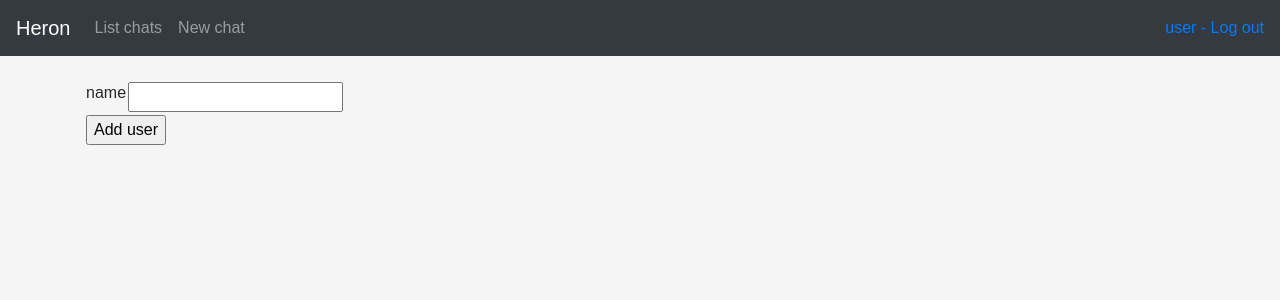
After one commit to kjarkko/Heron, a Flask app: page /chats/adduser/1 in a window 1280 px wide. The commit adds this page. Shown: the top 300 px of the page. Run offline with Flask 2, Linux system fonts and the light colour scheme; a user stored in the database is signed in; data comes from the database, SQL or seed files in the repository; both versions use the stored data as it was after the commit; some libraries are stand-ins or nearby versions.

Commit message:
add users to chats

```diff
--- a/application/chats/forms.py
+++ b/application/chats/forms.py
@@ -1,16 +1,31 @@
 from flask_wtf import FlaskForm
 from wtforms import StringField, ValidationError
 from application.chats.models import Chat
+from application.users.models import User
+from application.chatusers.models import ChatUser
 
 
-def _valid_name(form, field):  # TODO
+def _name_in_use(form, field):  # TODO
 	q = Chat.query.filter(Chat.name == field.data).first()
 	if q is not None:
 		raise ValidationError('Name in use')
 
 
+def _valid_user(form, field):
+	usr = User.query.filter(User.username == field.data).first()
+	if usr is None:
+		raise ValidationError('No such user')
+
+
 class ChatForm(FlaskForm):
-	name = StringField("name", [_valid_name])
+	name = StringField("name", [_name_in_use])
 
 	class Meta:
 		csrf = False
+
+
+class AddUserForm(FlaskForm):
+	name = StringField("name", [_valid_user])
+
+	class Meta:
+		csrf = False
--- a/application/chats/models.py
+++ b/application/chats/models.py
@@ -1,4 +1,5 @@
 from application import db
+from application.chatusers.models import ChatUser
 
 
 class Chat(db.Model):
@@ -7,3 +8,6 @@ class Chat(db.Model):
 
 	def __init__(self, name):
 		self.name = name
+
+	def is_admin(self, user_id):
+		return ChatUser.find(user_id, self.id).admin
--- a/application/chats/views.py
+++ b/application/chats/views.py
@@ -1,9 +1,10 @@
 from application import app, db
 from application.chats.models import Chat
-from application.chats.forms import ChatForm
+from application.chats.forms import ChatForm, AddUserForm
 from application.chatusers.models import ChatUser
 from application.messages.models import Message
 from application.messages.forms import MessageForm
+from application.users.models import User
 from flask import request, redirect, render_template, url_for
 from flask_login import login_required, current_user
 
@@ -28,7 +29,7 @@
 def chats_all():
 	return render_template(
 		"chats/all.html",
-		chats=ChatUser.all_chats(current_user.id)
+		chats=_get_chats(current_user.id)
 	)
 
 
@@ -42,6 +43,26 @@
 	db.session.add(msg)
 	db.session.commit()
 	return redirect("/chats/" + chat_id)
+
+
+@app.route("/chats/adduser/<chat_id>", methods=["POST", "GET"])
+@login_required
+def chats_add_user(chat_id):
+	if not _admin_of(current_user.id, chat_id):
+		return "not admin of chat"
+	chat = Chat.query.get(chat_id)
+	if not chat:
+		return redirect(url_for('chats_view', chat_id=chat_id))
+	form = AddUserForm()
+	if form.validate_on_submit():
+		user_id = User.query.filter(User.username == form.name.data)\
+			.first().id
+		if ChatUser.find(user_id, chat_id) is None:
+			cu = ChatUser(user_id, chat_id)
+			db.session.add(cu)
+			db.session.commit()
+		return redirect(url_for('chats_view', chat_id=chat_id))
+	return render_template("/chats/adduser.html", form=form, chat=chat)
 
 
 @app.route("/chats/<chat_id>/", methods=["GET"])
@@ -60,5 +81,13 @@
 	)
 
 
+def _get_chats(user_id):
+	return Chat.query.join(ChatUser, ChatUser.user_id == user_id).all()
+
+
 def _member_of(user_id, chat_id):
 	return True
+
+
+def _admin_of(user_id, chat_id):
+	return ChatUser.find(user_id, chat_id).admin
--- a/application/chatusers/models.py
+++ b/application/chatusers/models.py
@@ -1,5 +1,4 @@
 from application import db
-from application.chats.models import Chat
 
 
 class ChatUser(db.Model):
@@ -16,8 +15,5 @@ class ChatUser(db.Model):
 	def find(user_id, chat_id):
 		return ChatUser.query.filter_by(user_id=user_id, chat_id=chat_id).first()
 
-	def all_chats(user_id):
-		return Chat.query.join(ChatUser, ChatUser.user_id == user_id).all()
-
 	def all_messages(chat_id):
 		pass
--- a/application/messages/views.py
+++ b/application/messages/views.py
@@ -22,7 +22,7 @@ def messages_edit(message_id):  # TODO validate user
 	form = MessageForm()
 	msg = Message.query.get(message_id)
 	if form.validate_on_submit():
-		msg.text = form.text.data
+		msg.edit(form.text.data)
 		db.session.commit()
 		return redirect(url_for("index"))
 	return render_template("messages/edit.html", form=form, message=msg)
--- /dev/null
+++ b/application/templates/chats/adduser.html
@@ -0,0 +1,18 @@
+{% extends "layout.html" %}
+
+{% block body %}
+  <form method="POST" action="{{ url_for('chats_add_user', chat_id=chat.id) }}">
+    <table>
+      <tr>
+        <td>{{ form.name.label }}</td>
+        <td>{{ form.name }}</td>
+      </tr>
+
+      <tr>
+        <td colspan="2">
+          <input type="submit" value="Add user"/>
+        </td>
+      </tr>
+    </table>
+  </form>
+{% endblock %}
--- a/application/templates/chats/view.html
+++ b/application/templates/chats/view.html
@@ -1,6 +1,11 @@
 {% extends "layout.html" %}
 
 {% block body %}
+
+  {% if chat.is_admin(current_user.id) %}
+    <a href="{{ url_for('chats_add_user', chat_id=chat.id) }}"><p>Add user</p></a>
+  {% endif %}
+
   <form method="POST" action="{{ url_for('chats_post', chat_id=chat.id) }}">
     <table>
 
--- a/application/templates/topnav.html
+++ b/application/templates/topnav.html
@@ -21,8 +21,8 @@
     </ul>
     <div class="form-inline mt-2 mt-md-0">
       {% if current_user.is_authenticated %}
-        {{ current_user.username }}
-        <a href="{{ url_for('users_logout') }}">Log out</a>
+
+        <a href="{{ url_for('users_logout') }}">{{ current_user.username }} - Log out</a>
       {% else %}
         <a href="{{ url_for('users_login') }}">Log in</a>
       {% endif %}
```
Also changed, not shown: application/messages/models.py (+6 -3 lines), application/database.db.
